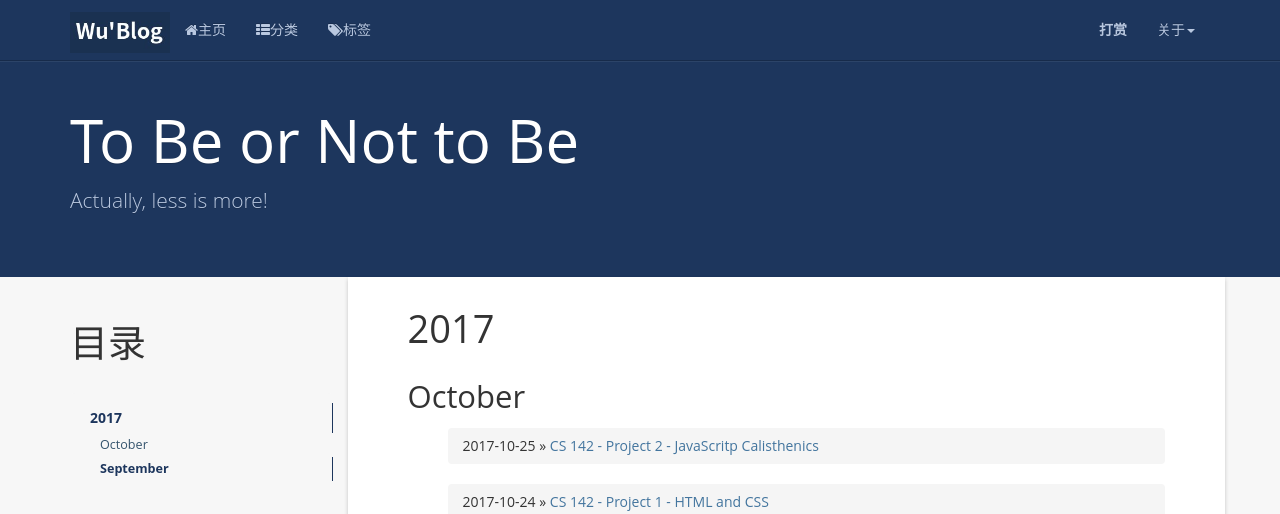
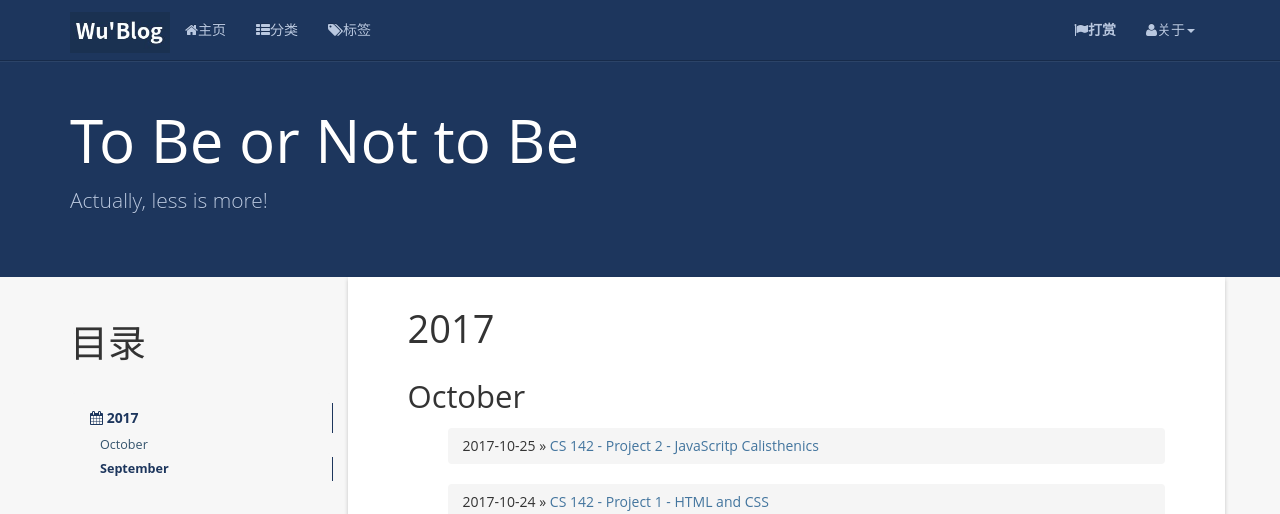
Before and after one commit to 13324077/13324077.github.io, a Jekyll site: the page built from index.html, in a window 1280 px wide. Shown: the top 514 px of the page. Built offline with Jekyll 4.4.1, drawn with Linux system fonts in a browser that asks for light colours; nearby versions of some CDN libraries; the list of posts is cut into pages by our own code; comment, search, counter and statistics services are not loaded.

Commit message:
add the fa fa icon

```diff
--- a/_includes/header.html
+++ b/_includes/header.html
@@ -35,18 +35,18 @@
         </li>
         -->
         <li>
-          <a href="{{ '/donate/' | prepend: site.baseurl }}"><strong>打赏</strong></a>
+          <a href="{{ '/donate/' | prepend: site.baseurl }}"><strong><i class="fa fa-flag"></i>打赏</strong></a>
         </li>
         <li class="dropdown">
-          <a href="#" class="dropdown-toggle" data-toggle="dropdown">关于<b class="caret"></b></a>
+          <a href="#" class="dropdown-toggle" data-toggle="dropdown"><i class="fa fa-user"></i>关于<b class="caret"></b></a>
           <ul class="dropdown-menu">
-            <li><a rel="nofollow" target="_blank" href="{{site.github}}">Github</a></li>
-            <li><a rel="nofollow" target="_blank" href="{{site.resume_site}}">关于作者</a></li>
-            <li><a rel="nofollow" href="{{ '/books' | prepend: site.baseurl }}">我的书单</a></li>
-            <li><a rel="nofollow" href="{{ '/reference' | prepend: site.baseurl }}">推荐博客</a></li>
-            <li><a href="{{ '/feed.xml' | prepend: site.baseurl }}">RSS订阅</a></li>
+            <li><a rel="nofollow" target="_blank" href="{{site.github}}"><i class="fa fa-github"></i>Github</a></li>
             <li class="divider"></li>
-            <li><a rel="nofollow" target="_blank" href="https://github.com/wxer/wxer.github.io">本项目</a></li>
+            <li><a rel="nofollow" target="_blank" href="{{site.resume_site}}"><i class="fa fa-user"></i>关于作者</a></li>
+            <li><a rel="nofollow" href="{{ '/books' | prepend: site.baseurl }}"><i class="fa fa-book"></i>我的书单</a></li>
+            <li><a rel="nofollow" href="{{ '/reference' | prepend: site.baseurl }}"><i class="fa fa-list-ul"></i>推荐博客</a></li>
+            <li class="divider"></li>
+            <li><a href="{{ '/feed.xml' | prepend: site.baseurl }}"><i class="fa fa-rss-square"></i>RSS订阅</a></li>
           </ul>
         </li>
       </ul>
--- a/categories/index.html
+++ b/categories/index.html
@@ -13,13 +13,13 @@
       		<ul class="nav sidenav">
 				{% if site.categories.first[0] == null %}
 					{% for category in site.categories %}
-				    	<li><a href="#{{ category }}-ref">
+				    	<li><a href="#{{ category }}-ref"><i class="fa fa-folder-open"></i>
 				    		{{ category | join: "/" }} <span style="color: #999999;" >({{ site.categories[category].size }})</span>
 				    	</a></li>
 			    	{% endfor %}
 			  	{% else %}
 			    	{% for category in site.categories %}
-				    	<li><a href="#{{ category[0] }}-ref">
+				    	<li><a href="#{{ category[0] }}-ref"><i class="fa fa-folder-open"></i>
 				    		{{ category[0] | join: "/" }} <span style="color: #999999;" >({{ category[1].size }})</span>
 				    	</a></li>
 			    	{% endfor %}
--- a/index.html
+++ b/index.html
@@ -15,7 +15,7 @@
                   {% capture next_year %}{{ post.previous.date | date: "%Y" }}{% endcapture %}
                   {% capture next_month %}{{ post.previous.date | date: "%B" }}{% endcapture %}
                   {% if forloop.first %}
-                    <li><a href="#year_{{this_year}}">{{this_year}}</a>
+                    <li><a href="#year_{{this_year}}"><i class="fa fa-calendar"></i> {{this_year}}</a>
                       <ul class="nav">
                         <li><a href="#month_{{this_year}}_{{this_month}}">{{this_month}}</a></li>
                   {% endif %}
--- a/tag/index.html
+++ b/tag/index.html
@@ -13,11 +13,11 @@
       		<ul class="nav sidenav">
 			  	{% if site.tags.first[0] == null %}
 				  	{% for tag in site.tags %}
-				  	<li><a href="{{ site.JB.tags_path }}#{{ tag }}-ref">{{ tag }} <span >({{ site.tags[tag].size }})</span></a></li>
+				  	<li><a href="{{ site.JB.tags_path }}#{{ tag }}-ref"><i class="fa fa-tag">{{ tag }} <span >({{ site.tags[tag].size }})</span></a></li>
 				  	{% endfor %}
 				{% else %}
 				  	{% for tag in site.tags %}
-				  	<li><a href="{{ site.JB.tags_path }}#{{ tag[0] }}-ref">{{ tag[0] }} <span style="color: #999999;" >({{ tag[1].size }})</span></a></li>
+				  	<li><a href="{{ site.JB.tags_path }}#{{ tag[0] }}-ref"><i class="fa fa-tag"></i>{{ tag[0] }} <span style="color: #999999;" >({{ tag[1].size }})</span></a></li>
 				  	{% endfor %}
 				{% endif %}
           	</ul>
```
Also changed, not shown: donate/index.md (+2 -0 lines).
